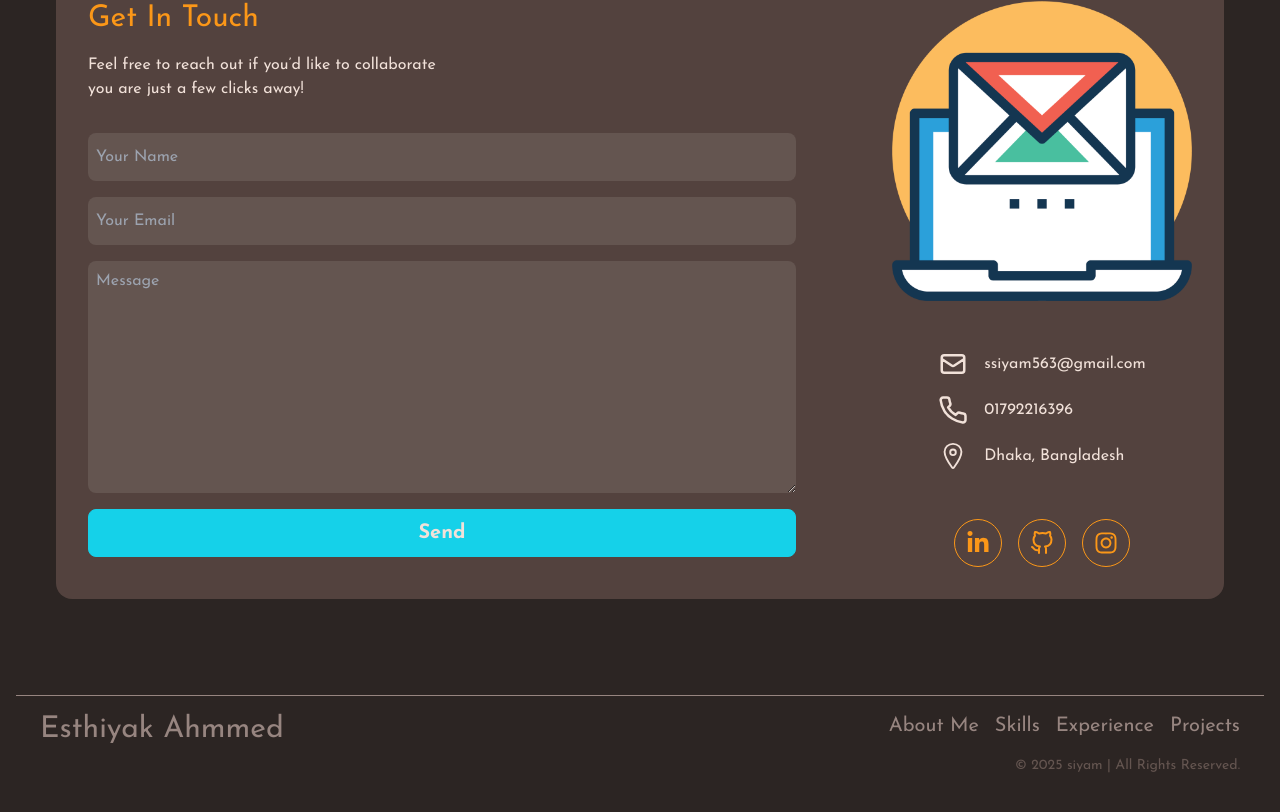
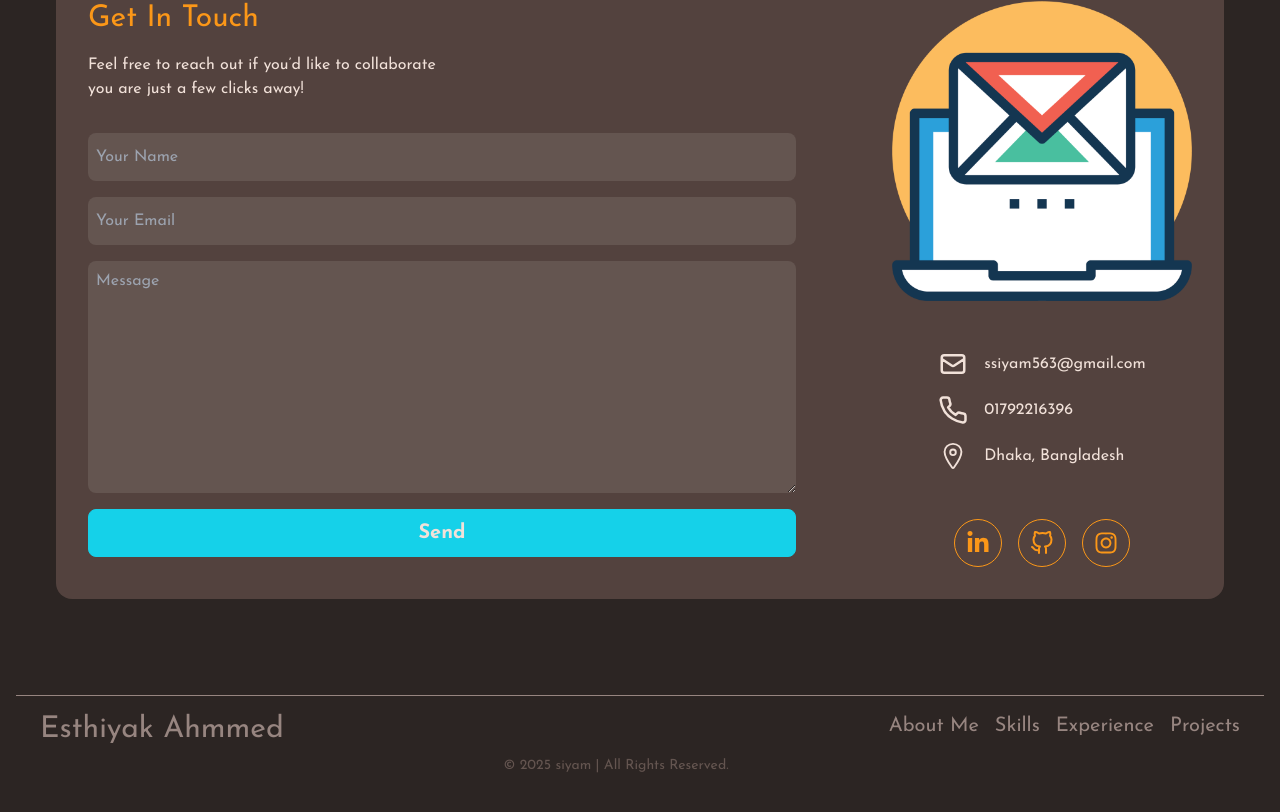
Before and after one commit to Ssiyam0123/portfolio-ex-2, a React (Vite) app: page / in a window 1280 px wide. Shown: the part 4667-5479 px from the top of the page. Built offline with nearby package versions, Linux system fonts and the light colour scheme.

Commit message:
fixed footer allignment

```diff
--- a/src/components/footer/FooterMain.jsx
+++ b/src/components/footer/FooterMain.jsx
@@ -43,7 +43,7 @@ const FooterMain = () => {
           })}
         </ul>
       </div>
-      <p className="max-w-[1200px] mx-auto text-right mt-2 mb-12 text-sm text-lightBrown">
+      <p className="max-w-[1200px]  text-center mt-2 mb-12 text-sm text-lightBrown">
         © 2025 siyam | All Rights Reserved.
       </p>
     </div>
```
